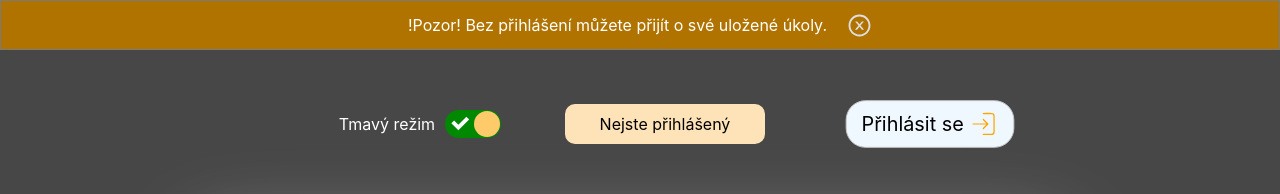
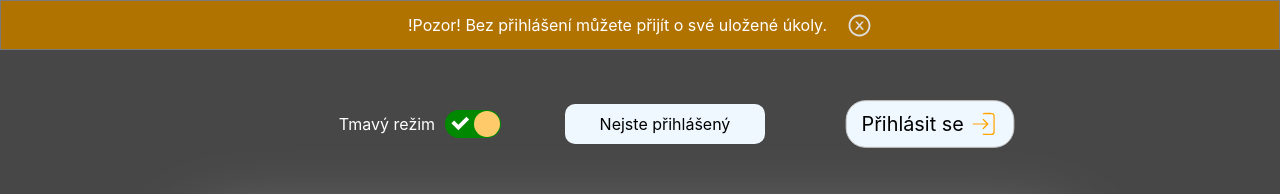
Before and after one commit to MilanMizera/add-your-tasks-react, a React (Create React App) app: page / in a window 1280 px wide. Shown: the top 194 px of the page. Built offline with nearby package versions, Linux system fonts and the light colour scheme; no server answers.

Commit message:
drobná css úprava pozadí

```diff
--- a/src/pages/TasksPage/form.css
+++ b/src/pages/TasksPage/form.css
@@ -232,7 +232,7 @@
     display: flex;
     justify-content: center;
     align-items: center;
-    background-color: rgb(255, 227, 184);
+    background-color: aliceblue;
     margin-right: 80px;
     padding: 10px 1px;
     border-radius: 10px;
```
